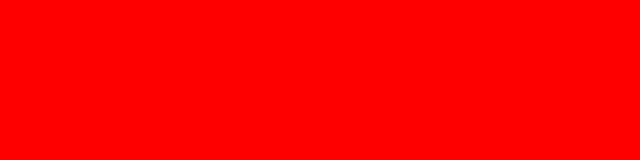
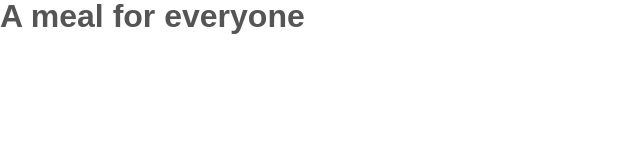
Before and after one commit to amitsharma130291/HTML-CSS-JS, a plain HTML site: page OmniFood/index.html in a window 1280 px wide. Shown: the whole page, without its empty margins (0-640 px from the left). Drawn offline with Linux system fonts and the light colour scheme.

Commit message:
Added the designs systems to css file

```diff
--- /dev/null
+++ b/OmniFood/css/style.css
@@ -0,0 +1,44 @@
+
+/*
+    ------------ 01 Typography System
+         FONT SIZE SYSTEM (px)
+      10 / 12 / 14 / 16 / 18 / 20 / 24 / 30 / 36 / 44 / 52 / 62 / 74 / 86 / 98
+
+        Font Weights:
+             Default : 400
+
+        Line Heights :
+            Default : 1
+
+
+
+      ---------------03 Color System
+      MAIN COLOR: #e67e22
+      GREY COLOR: #343a40
+
+
+      ---------------04 Shadows
+
+
+      ---------------05 Border Radius
+
+
+
+      ---------------06 White spaces
+      SPACING SYSTEM (px)
+      2 / 4 / 8 / 12 / 16 / 24 / 32 / 48 / 64 / 80 / 96 / 128
+      */
+
+*{
+   padding : 0;
+   margin : 0;
+   box-sizing: border-box;
+}
+
+body{
+    font-family: sans-serif;
+    line-height: 1;
+    font-weight: 400;
+    color: #555;
+
+}
--- a/OmniFood/index.html
+++ b/OmniFood/index.html
@@ -4,10 +4,10 @@
     <meta charset="UTF-8">
     <meta http-equiv="X-UA-Compatible" content="IE=edge">
     <meta name="viewport" content="width=device-width, initial-scale=1.0">
-    <link rel="stylesheet" href="style.css">
+    <link rel="stylesheet" href="css/style.css">
     <title>Omnifood</title>
 </head>
 <body>
-
+    <h1>A meal for everyone</h1>
 </body>
 </html>
--- a/OmniFood/style.css
+++ /dev/null
@@ -1,3 +0,0 @@
-*{
-    background-color: red;
-}
```
